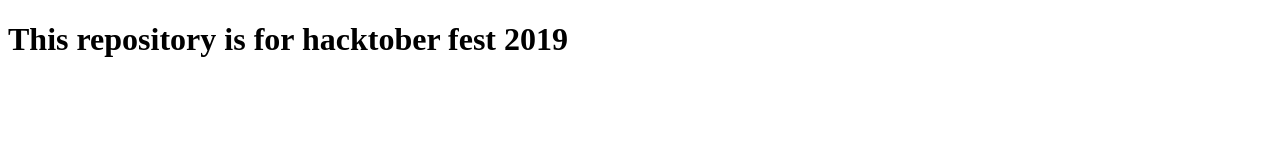
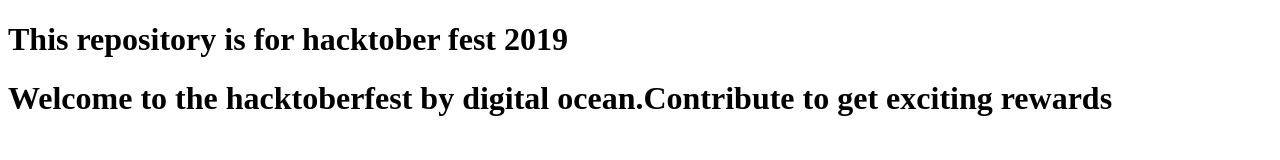
Before and after one commit to snowman9120/hack-2019, a plain HTML site: page index.html in a window 1280 px wide. Drawn offline with Linux system fonts and the light colour scheme.

Commit message:
Update index.html

```diff
--- a/index.html
+++ b/index.html
@@ -7,6 +7,11 @@
     <title>Document</title>
   </head>
   <body>
+    <header>
     <h1>This repository is for hacktober fest 2019</h1>
+    </header>
+    <div class="hero-img-text">
+      <h1>Welcome to the hacktoberfest by digital ocean.Contribute to get exciting rewards</h1>
+    </div>
   </body>
 </html>
```
